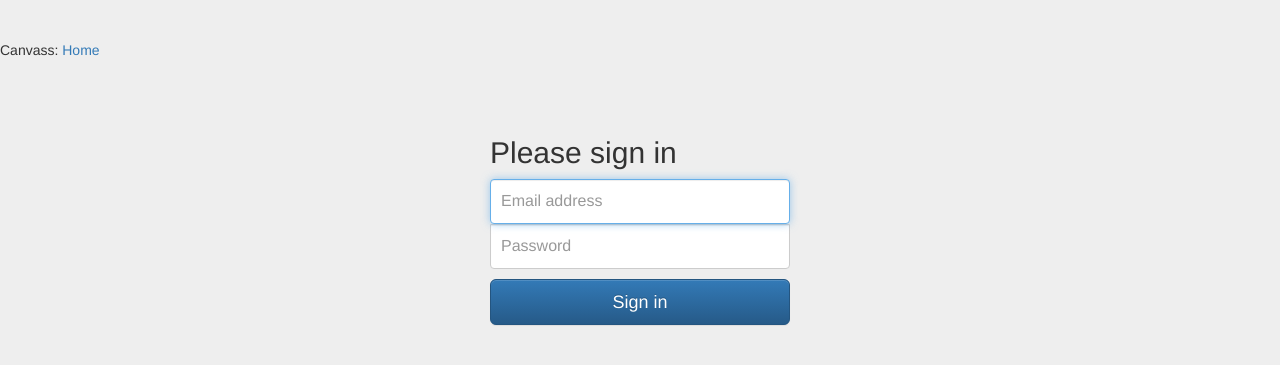
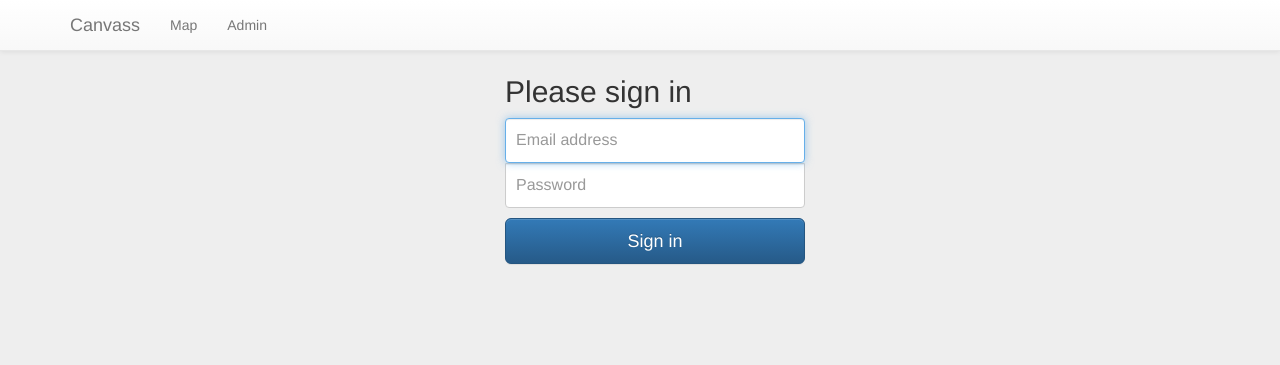
Before and after one commit to chrishaid/canvass, a Flask app: page /login in a window 1280 px wide. Shown: the top 365 px of the page. Run offline with Flask 2, Linux system fonts and the light colour scheme; parts of the project's set-up code (start-up, migrations or seed data) failed here and were passed over; some libraries are stand-ins or nearby versions.

Commit message:
Added bootstrap navbar to map

```diff
--- /dev/null
+++ b/web/static/css/navbar-fixed-top.css
@@ -0,0 +1,4 @@
+body {
+  min-height: 2000px;
+  padding-top: 70px;
+}
--- a/web/templates/base.html
+++ b/web/templates/base.html
@@ -6,12 +6,51 @@
 
     <!-- Optional theme -->
     <link rel="stylesheet" href="https://maxcdn.bootstrapcdn.com/bootstrap/3.3.4/css/bootstrap-theme.min.css">
+
+
+
+    <!-- Custom styles for this template -->
+    <link href="static/navbar-fixed-top.css" rel="stylesheet">
+
+    <link rel="stylesheet" href="http://cdn.leafletjs.com/leaflet-0.7.3/leaflet.css"/>
+    <script src="http://cdn.leafletjs.com/leaflet-0.7.3/leaflet.js"></script>
+    <meta name="viewport" content="width=device-width, initial-scale=1.0, maximum-scale=1.0, user-scalable=no" />
+  </head>
+  <body>
+    <nav class="navbar navbar-default navbar-fixed-top">
+      <div class="container">
+        <div class="navbar-header">
+          <button type="button" class="navbar-toggle collapsed" data-toggle="collapse" data-target="#navbar" aria-expanded="false" aria-controls="navbar">
+            <span class="sr-only">Toggle navigation</span>
+            <span class="icon-bar"></span>
+            <span class="icon-bar"></span>
+            <span class="icon-bar"></span>
+          </button>
+          <a class="navbar-brand" href="#">Canvass</a>
+        </div>
+          <div id="navbar" class="navbar-collapse collapse">
+            <ul class="nav navbar-nav">
+              <li ><a href="/">Map</a></li>
+              <li><a href="/admin">Admin</a></li>
+            </ul>
+          </div><!--/.nav-collapse -->
+      </div>
+    </nav>
+
+    <div class="container">
+    {% block content %}{% endblock %}
+    </div> <!-- container -->
+
+     <!-- Bootstrap core JavaScript
+    ================================================== -->
+    <!-- Placed at the end of the document so the pages load faster -->
+    <script src="https://ajax.googleapis.com/ajax/libs/jquery/1.11.3/jquery.min.js"></script>
+
     <!-- Latest compiled and minified JavaScript -->
     <script src="https://maxcdn.bootstrapcdn.com/bootstrap/3.3.4/js/bootstrap.min.js"></script>
-  </head>
-  <body>
-    <div>Canvass: <a href="/index">Home</a></div>
-    <hr>
-    {% block content %}{% endblock %}
+
+    <!-- IE10 viewport hack for Surface/desktop Windows 8 bug -->
+    <script src="../../assets/js/ie10-viewport-bug-workaround.js"></script>
+
   </body>
 </html>
```
Also changed, not shown: web/templates/index.html (+4 -11 lines).
